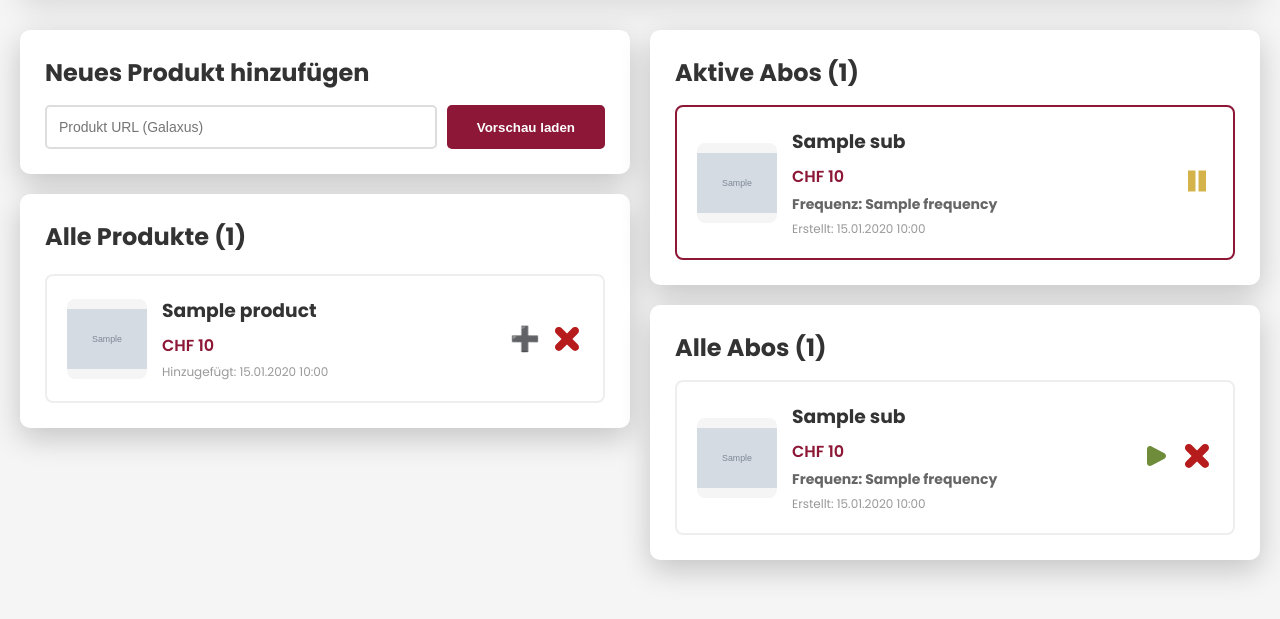
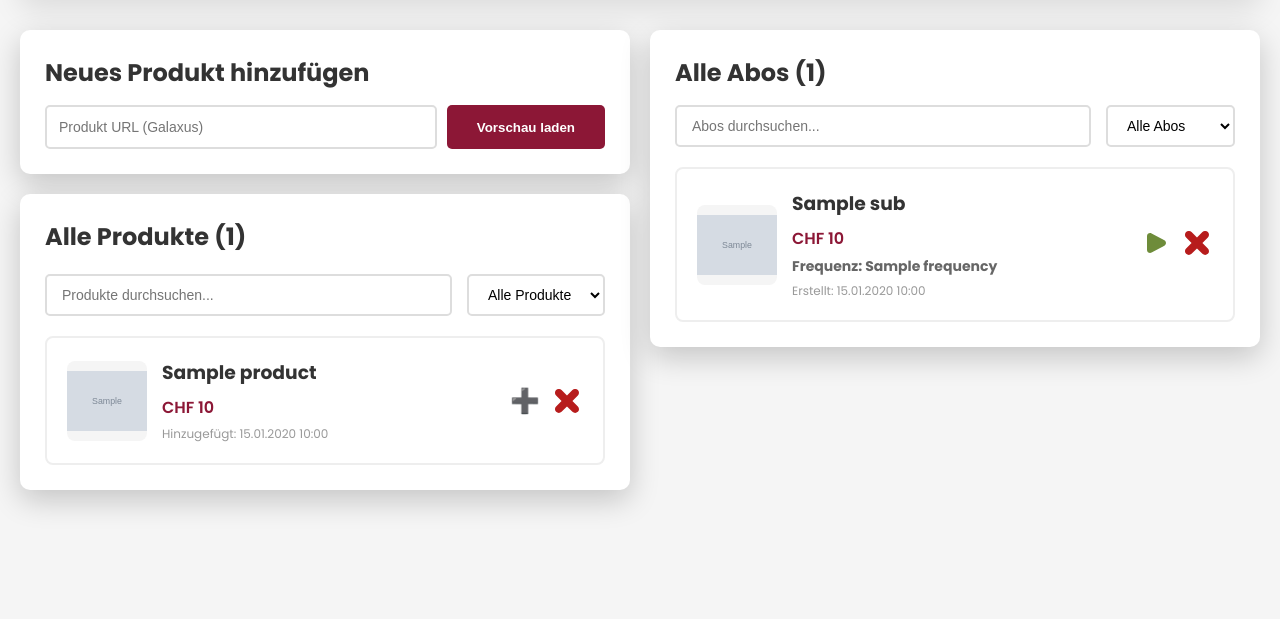
Before and after one commit to joelwid/AutoBuyer, a FastAPI app: template app/templates/index.html in a window 1280 px wide. Shown: the part 120-739 px from the top of the page. Run offline with FastAPI, Linux system fonts and the light colour scheme; the template is opened without the code that fills it: most values are stand-ins (such as "Sample title", 1, 10 or a date in 2020); grey boxes marked "Sample" are stand-in pictures.

Commit message:
suechiii

```diff
--- a/app/main.py
+++ b/app/main.py
@@ -697,13 +697,11 @@ async def home(request: Request):
 
     all_products = get_all_products()
     all_subscriptions = get_all_subscriptions()
-    active_subscriptions = get_active_subscriptions()
 
     return templates.TemplateResponse("index.html", {
         "request": request,
         "all_products": all_products,
         "all_subscriptions": all_subscriptions,
-        "active_subscriptions": active_subscriptions,
         "username": user
     })
 
--- a/app/static/style.css
+++ b/app/static/style.css
@@ -282,6 +282,41 @@ h1 {
 .products-section h2 {
     margin-bottom: 20px;
     color: #333;
+}
+
+.filter-controls {
+    display: flex;
+    gap: 15px;
+    margin-bottom: 20px;
+}
+
+.filter-controls input[type="text"] {
+    flex: 1;
+    padding: 10px 15px;
+    border: 2px solid #ddd;
+    border-radius: 5px;
+    font-size: 14px;
+    transition: border-color 0.3s;
+}
+
+.filter-controls input[type="text"]:focus {
+    outline: none;
+    border-color: #8C1736;
+}
+
+.filter-controls select {
+    padding: 10px 15px;
+    border: 2px solid #ddd;
+    border-radius: 5px;
+    font-size: 14px;
+    background: white;
+    cursor: pointer;
+    transition: border-color 0.3s;
+}
+
+.filter-controls select:focus {
+    outline: none;
+    border-color: #8C1736;
 }
 
 .product-list {
--- a/app/templates/index.html
+++ b/app/templates/index.html
@@ -52,11 +52,22 @@
                 </div>
 
                 <div class="products-section">
-                    <h2>Alle Produkte ({{ all_products|length }})</h2>
-                    <div class="product-list">
+                    <h2>Alle Produkte (<span id="productCount">{{ all_products|length }}</span>)</h2>
+                    <div class="filter-controls">
+                        <input type="text" id="productSearch" placeholder="Produkte durchsuchen..." onkeyup="filterProducts()">
+                        <select id="productFilter" onchange="filterProducts()">
+                            <option value="all">Alle Produkte</option>
+                            <option value="with-subscription">Mit Abo</option>
+                            <option value="without-subscription">Ohne Abo</option>
+                        </select>
+                    </div>
+                    <div class="product-list" id="productList">
                         {% if all_products %}
                             {% for product in all_products %}
-                            <div class="product-card {% if product.has_active_subscription %}active-indicator{% endif %}">
+                            <div class="product-card {% if product.has_active_subscription %}active-indicator{% endif %}"
+                                 data-product-name="{{ product.name|lower }}"
+                                 data-has-subscription="{{ 'true' if product.has_active_subscription else 'false' }}"
+                                 data-price="{{ product.price or '' }}">
                                 {% if product.image_url %}
                                 <div class="product-image">
                                     <img src="{{ product.image_url }}" alt="{{ product.name }}">
@@ -95,49 +106,24 @@
 
             <!-- Right Column -->
             <div class="right-column">
-                <!-- Top Right - Active Subscriptions -->
-                <div class="active-subscriptions-section">
-                    <h2>Aktive Abos ({{ active_subscriptions|length }})</h2>
-                    <div class="subscription-list">
-                        {% if active_subscriptions %}
-                            {% for sub in active_subscriptions %}
-                            <div class="subscription-card active">
-                                {% if sub.product_image %}
-                                <div class="product-image">
-                                    <img src="{{ sub.product_image }}" alt="{{ sub.product_name }}">
-                                </div>
-                                {% endif %}
-                                <div class="subscription-info">
-                                    <h3>{{ sub.product_name }}</h3>
-                                    {% if sub.product_price %}
-                                    <p class="product-price">CHF {{ sub.product_price }}</p>
-                                    {% endif %}
-                                    <p class="subscription-frequency">Frequenz: {{ sub.frequency }}</p>
-                                    <p class="subscription-date">Erstellt: {{ sub.created_at.strftime('%d.%m.%Y %H:%M') }}</p>
-                                </div>
-                                <div class="subscription-actions">
-                                    <form method="post" action="/deactivate-subscription/{{ sub.id }}" style="display:inline">
-                                        <button type="submit" class="btn-deactivate icon-btn" title="Deaktivieren">
-                                            <img src="/static/pause-svgrepo-com.svg" alt="Deaktivieren" class="icon-svg">
-                                            <span class="btn-text">Deaktivieren</span>
-                                        </button>
-                                    </form>
-                                </div>
-                            </div>
-                            {% endfor %}
-                        {% else %}
-                            <p class="empty-message">Keine aktiven Abos</p>
-                        {% endif %}
+                <!-- All Subscriptions -->
+                <div class="all-subscriptions-section">
+                    <h2>Alle Abos (<span id="subscriptionCount">{{ all_subscriptions|length }}</span>)</h2>
+                    <div class="filter-controls">
+                        <input type="text" id="subscriptionSearch" placeholder="Abos durchsuchen..." onkeyup="filterSubscriptions()">
+                        <select id="subscriptionFilter" onchange="filterSubscriptions()">
+                            <option value="all">Alle Abos</option>
+                            <option value="active">Nur Aktive</option>
+                            <option value="inactive">Nur Inaktive</option>
+                        </select>
                     </div>
-                </div>
-
-                <!-- Bottom Right - All Subscriptions -->
-                <div class="all-subscriptions-section">
-                    <h2>Alle Abos ({{ all_subscriptions|length }})</h2>
-                    <div class="subscription-list">
+                    <div class="subscription-list" id="subscriptionList">
                         {% if all_subscriptions %}
                             {% for sub in all_subscriptions %}
-                            <div class="subscription-card {% if sub.is_active %}active{% endif %}">
+                            <div class="subscription-card {% if sub.is_active %}active{% endif %}"
+                                 data-subscription-name="{{ sub.product_name|lower }}"
+                                 data-is-active="{{ 'true' if sub.is_active else 'false' }}"
+                                 data-frequency="{{ sub.frequency }}">
                                 {% if sub.product_image %}
                                 <div class="product-image">
                                     <img src="{{ sub.product_image }}" alt="{{ sub.product_name }}">
@@ -382,6 +368,76 @@
             document.getElementById('subscriptionForm').reset();
         }
 
+        // Filter products
+        function filterProducts() {
+            const searchValue = document.getElementById('productSearch').value.toLowerCase();
+            const filterValue = document.getElementById('productFilter').value;
+            const products = document.querySelectorAll('.product-card');
+            let visibleCount = 0;
+
+            products.forEach(product => {
+                const productName = product.getAttribute('data-product-name');
+                const hasSubscription = product.getAttribute('data-has-subscription') === 'true';
+
+                // Check search match
+                const matchesSearch = productName.includes(searchValue);
+
+                // Check filter match
+                let matchesFilter = true;
+                if (filterValue === 'with-subscription') {
+                    matchesFilter = hasSubscription;
+                } else if (filterValue === 'without-subscription') {
+                    matchesFilter = !hasSubscription;
+                }
+
+                // Show or hide based on both conditions
+                if (matchesSearch && matchesFilter) {
+                    product.style.display = 'flex';
+                    visibleCount++;
+                } else {
+                    product.style.display = 'none';
+                }
+            });
+
+            // Update count
+            document.getElementById('productCount').textContent = visibleCount;
+        }
+
+        // Filter subscriptions
+        function filterSubscriptions() {
+            const searchValue = document.getElementById('subscriptionSearch').value.toLowerCase();
+            const filterValue = document.getElementById('subscriptionFilter').value;
+            const subscriptions = document.querySelectorAll('.subscription-card');
+            let visibleCount = 0;
+
+            subscriptions.forEach(subscription => {
+                const subscriptionName = subscription.getAttribute('data-subscription-name');
+                const isActive = subscription.getAttribute('data-is-active') === 'true';
+
+                // Check search match
+                const matchesSearch = subscriptionName.includes(searchValue);
+
+                // Check filter match
+                let matchesFilter = true;
+                if (filterValue === 'active') {
+                    matchesFilter = isActive;
+                } else if (filterValue === 'inactive') {
+                    matchesFilter = !isActive;
+                }
+
+                // Show or hide based on both conditions
+                if (matchesSearch && matchesFilter) {
+                    subscription.style.display = 'flex';
+                    visibleCount++;
+                } else {
+                    subscription.style.display = 'none';
+                }
+            });
+
+            // Update count
+            document.getElementById('subscriptionCount').textContent = visibleCount;
+        }
+
         // Close modal when clicking outside
         window.onclick = function(event) {
             const modal = document.getElementById('subscriptionModal');
```
